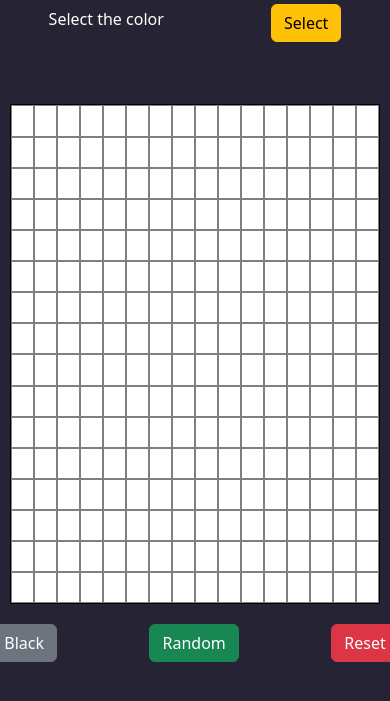
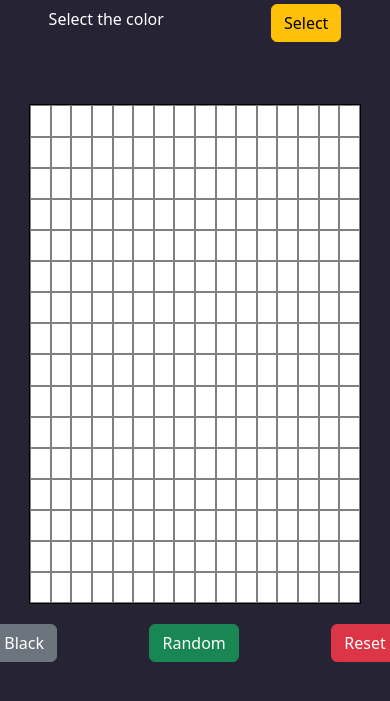
Before and after one commit to Adkham63/Etch-A-Sketch, a plain HTML site: page index.html in a window 390 px wide. Shown: the part 37-738 px from the top of the page. Drawn offline with nearby package versions, Linux system fonts and the light colour scheme.

Commit message:
style.css

```diff
--- a/style.css
+++ b/style.css
@@ -35,11 +35,11 @@ body{
 
 @media screen and (max-width:768px) {
     .board{
-        width: 95%;
+        width: 85%;
     }
 }
 @media screen and (max-width:480px) {
    .board{
-    width: 95%;
+    width: 85%;
    }
 }
```
